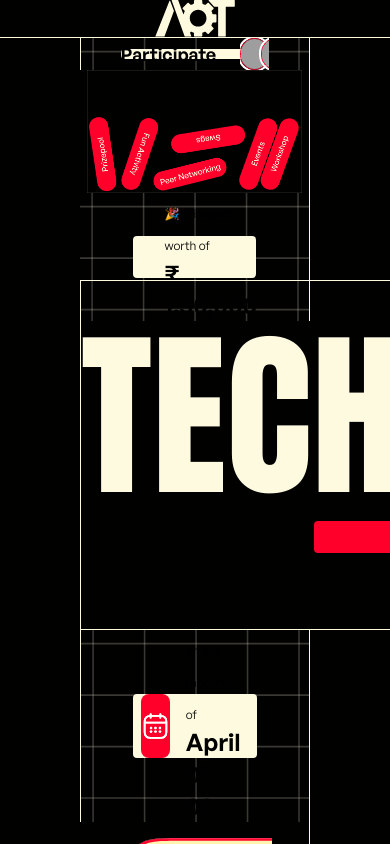
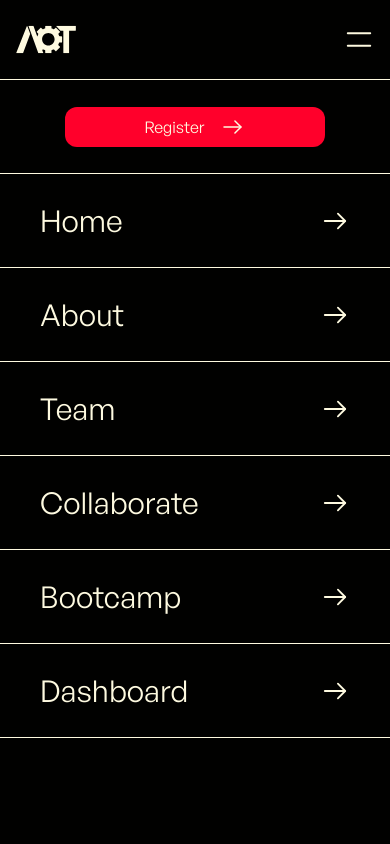
Before and after one commit to TechFiesta2024/arrakis, a Next.js app: page / in a window 390 px wide. Shown: the top 844 px of the page. Built offline with nearby package versions, Linux system fonts and the light colour scheme; grey boxes are pictures that could not be loaded.

Commit message:
feat: Mobile Navbar

```diff
--- a/public/assets/index.js
+++ b/public/assets/index.js
@@ -33,6 +33,8 @@ import IconCalendar from './calendar.svg'
 
 import Rectangle9 from './Rectangle_9.svg'
 import CommImg from './communityimage.svg'
+import hamburger from './hamburger.svg'
+import close from './ri-close-fill.svg'
 
 
 import LogoVerify from './Verify.svg'
@@ -75,9 +77,9 @@ const Images = {
     CommImg: CommImg,
     logoVerify: LogoVerify,
     logoLinkedInBlack: LogoLinkedInBlack,
-    logoXBlack: LogoXBlack
-
-
+    logoXBlack: LogoXBlack,
+    hamburger,
+    close
 };
 
 export default Images;
--- /dev/null
+++ b/src/components/Navbar/MobileNavbar.jsx
@@ -0,0 +1,140 @@
+'use client'
+
+import Link from "next/link"
+import Images from '../../../public/assets/index.js'
+import Image from "next/image"
+import { useEffect, useState } from "react";
+import { usePathname } from "next/navigation.js";
+
+
+const LINKS = [
+    { name: 'Home', href: '/' },
+    { name: 'About', href: '/about' },
+    { name: 'Team', href: '/team' },
+    { name: 'Collaborate', href: '/collaborate' },
+    { name: 'Bootcamp', href: '/bootcamp' }
+]
+
+
+export default function MobileNavbar() {
+
+    const [isOpen, setIsOpen] = useState(false)
+    const [shouldMorph, setMorph] = useState(false)
+    const urlPathname = usePathname()
+    const isAuthenticated = false
+    const isLoggedIn = true
+
+
+    useEffect(() => {
+        const trigger = document.createElement('div')
+        trigger.style.position = 'absolute';
+        trigger.style.top = '0';
+        trigger.style.height = '100vh';
+        document.body.appendChild(trigger)
+
+        const obv = new IntersectionObserver(([e]) => {
+            setMorph(!e.isIntersecting)
+        })
+
+        obv.observe(trigger)
+        return () => obv.unobserve(trigger)
+    }, [])
+
+    useEffect(() => {
+        // Hide the mobile navbar when the url changes.
+        setIsOpen(false)
+    }, [urlPathname])
+
+
+    return (
+        <>
+            <div className='navbar__container flex flex-col w-full h-[100vh]'>
+                <div className="navbar__top h-[80px] flex justify-between px-4 py-2 border-yellowish border-b-[0.5px]">
+                    <Image src={Images.logoAot} width={60} height={30} alt="aot" />
+                    <Image
+                        src={isOpen ? Images.close : Images.hamburger}
+                        width={30}
+                        height={30}
+                        alt="hamburger"
+                        onClick={() => setIsOpen(!isOpen)}
+                        data-morphed={shouldMorph}
+                    />
+                </div>
+
+                <div className="navbar__body flex flex-col">
+                    <div className="navbar__register__login flex items-center justify-center w-full h-[94px] border-yellowish border-b-[0.5px]">
+                        <Link href='/register' className="bg-red flex text-yellowish px-20 py-2 rounded-xl gap-4">
+                            <p>Register</p>
+                            <Image src={Images.ArrowRight} alt='arrow-right' />
+                        </Link>
+                    </div>
+
+                    <div className="navbar__home flex items-center justify-center w-full h-[94px] border-yellowish border-b-[0.5px]">
+                        <Link href='/home' className="flex justify-between text-yellowish px-10 py-2 rounded-xl gap-4 w-full text-3xl">
+                            <p>Home</p>
+                            <Image src={Images.ArrowRight} width={30} height={30} alt='arrow-right' />
+                        </Link>
+                    </div>
+
+                    <div className="navbar__home flex items-center justify-center w-full h-[94px] border-yellowish border-b-[0.5px]">
+                        <Link href='/about' className="flex justify-between text-yellowish px-10 py-2 rounded-xl gap-4 w-full text-3xl">
+                            <p>About</p>
+                            <Image src={Images.ArrowRight} width={30} height={30} alt='arrow-right' />
+                        </Link>
+                    </div>
+
+                    <div className="navbar__home flex items-center justify-center w-full h-[94px] border-yellowish border-b-[0.5px]">
+                        <Link href='/team' className="flex justify-between text-yellowish px-10 py-2 rounded-xl gap-4 w-full text-3xl">
+                            <p>Team</p>
+                            <Image src={Images.ArrowRight} width={30} height={30} alt='arrow-right' />
+                        </Link>
+                    </div>
+
+                    <div className="navbar__home flex items-center justify-center w-full h-[94px] border-yellowish border-b-[0.5px]">
+                        <Link href='/collaborate' className="flex justify-between text-yellowish px-10 py-2 rounded-xl gap-4 w-full text-3xl">
+                            <p>Collaborate</p>
+                            <Image src={Images.ArrowRight} width={30} height={30} alt='arrow-right' />
+                        </Link>
+                    </div>
+
+                    <div className="navbar__home flex items-center justify-center w-full h-[94px] border-yellowish border-b-[0.5px]">
+                        <Link href='/bootcamp' className="flex justify-between text-yellowish px-10 py-2 rounded-xl gap-4 w-full text-3xl">
+                            <p>Bootcamp</p>
+                            <Image src={Images.ArrowRight} width={30} height={30} alt='arrow-right' />
+                        </Link>
+                    </div>
+
+                    <div className="navbar__home flex items-center justify-center w-full h-[94px] border-yellowish border-b-[0.5px]">
+                        <Link href='/dashboard' className="flex justify-between text-yellowish px-10 py-2 rounded-xl gap-4 w-full text-3xl">
+                            <p>Dashboard</p>
+                            <Image src={Images.ArrowRight} width={30} height={30} alt='arrow-right' />
+                        </Link>
+                    </div>
+                </div>
+
+
+            </div>
+        </>
+    )
+}
+
+
+const Profile = () => {
+    return (
+        <>
+
+        </>
+    )
+}
+
+{/* {
+                        isLoggedIn && (
+                            <Link href='/dashboard' className='border-r-[0.5px] h-full w-1/3 flex justify-center items-center '>Dashboard</Link>
+                        )
+                    }
+
+                    {isAuthenticated ? (
+                        <Link href='/login' className='border-r-[0.5px] h-full w-1/3 flex justify-center items-center'>Login</Link>
+                    ) : (
+                        <Link href='/register' className='border-r-[0.5px] h-full w-1/3 flex justify-center items-center '>Register</Link>
+                    )} */}
--- /dev/null
+++ b/src/components/Navbar/index.jsx
@@ -0,0 +1,12 @@
+'use client';
+
+import useMediaQuery from "@/hooks/useMediaQuery";
+import DesktopNavbar from "./DesktopNavbar";
+import MobileNavbar from "./MobileNavbar";
+
+const Navbar = () => {
+    const isDesktop = useMediaQuery("(min-width:700px)");
+    return <>{isDesktop ? <DesktopNavbar /> : <MobileNavbar />}</>;
+};
+
+export default Navbar;
--- a/src/components/index .js
+++ b/src/components/index .js
@@ -1,4 +1,4 @@
-export { default as Navbar } from './Navbar/Navbar.jsx'
+export { default as Navbar } from './Navbar/index.jsx'
 export { default as Footer } from './Footer/Footer.jsx'
 export { default as HeroSection } from './Home/Herosection.jsx'
 export { default as Marquee } from './Home/Marquee.jsx'
--- /dev/null
+++ b/src/hooks/useMediaQuery.js
@@ -0,0 +1,19 @@
+import { useState, useEffect } from 'react';
+
+const useMediaQuery = (query) => {
+    const [matches, setMatches] = useState(false);
+
+    useEffect(() => {
+        const media = window.matchMedia(query);
+        if (media.matches !== matches) {
+            setMatches(media.matches);
+        }
+        const listener = () => setMatches(media.matches);
+        window.addEventListener('resize', listener);
+        return () => window.removeEventListener('resize', listener);
+    }, [matches, query]);
+
+    return matches;
+};
+
+export default useMediaQuery;
```
Also changed, not shown: src/components/Navbar/DesktopNavbar.jsx (renamed from src/components/Navbar/Navbar.jsx, +4 -6 lines), public/assets/hamburger.svg (added), public/assets/ri-close-fill.svg (added).
